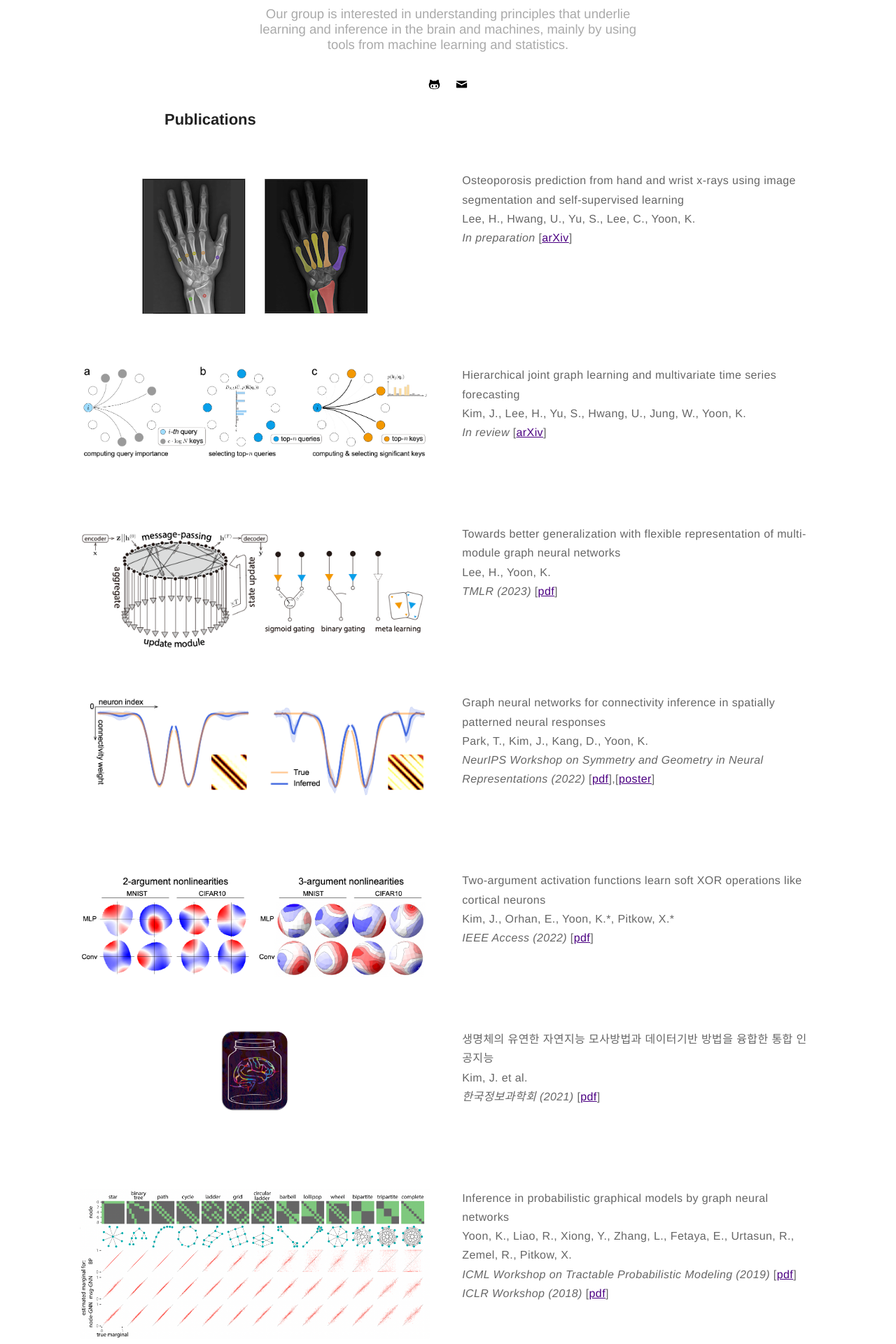
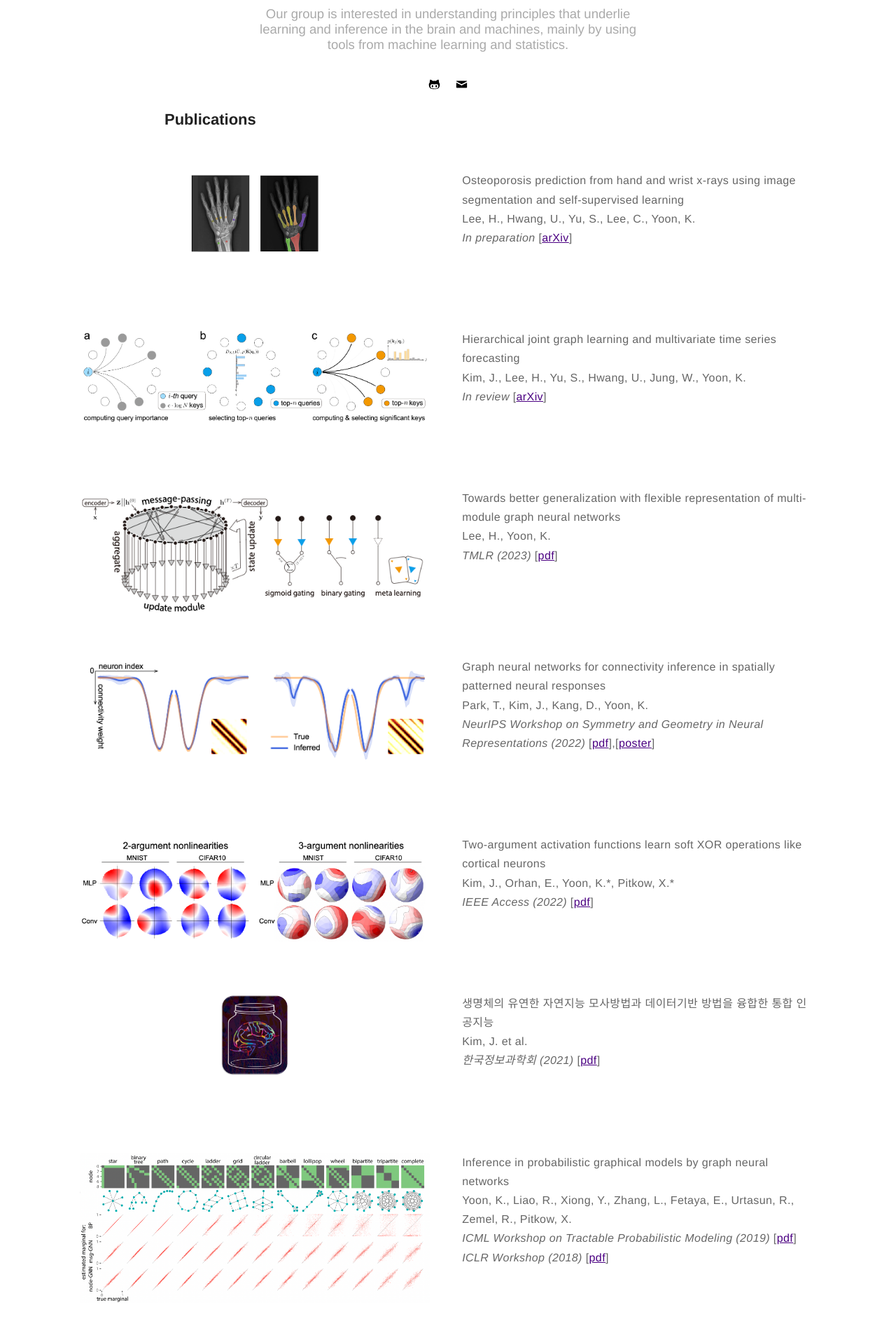
Before and after one commit to kijungyoon/kijungyoon.github.io, a Jekyll site: the page built from papers.md, in a window 1280 px wide. Shown: the part 330-2250 px from the top of the page at 70% size. Built offline with Jekyll 4.4.1, drawn with Linux system fonts in a browser that asks for light colours.

Commit message:
Update papers.md

```diff
--- a/papers.md
+++ b/papers.md
@@ -10,7 +10,7 @@
 <h2>Publications</h2>
 <div class="side-by-side">
     <div class="toleft" style="text-align:center">
-        <img class="image" src="https://kijungyoon.github.io/assets/images/wrist.png" alt="Alt Text">
+        <img class="image" src="https://kijungyoon.github.io/assets/images/wrist.png" alt="Alt Text" width="200">
     </div>
 
     <div class="toright">
```
